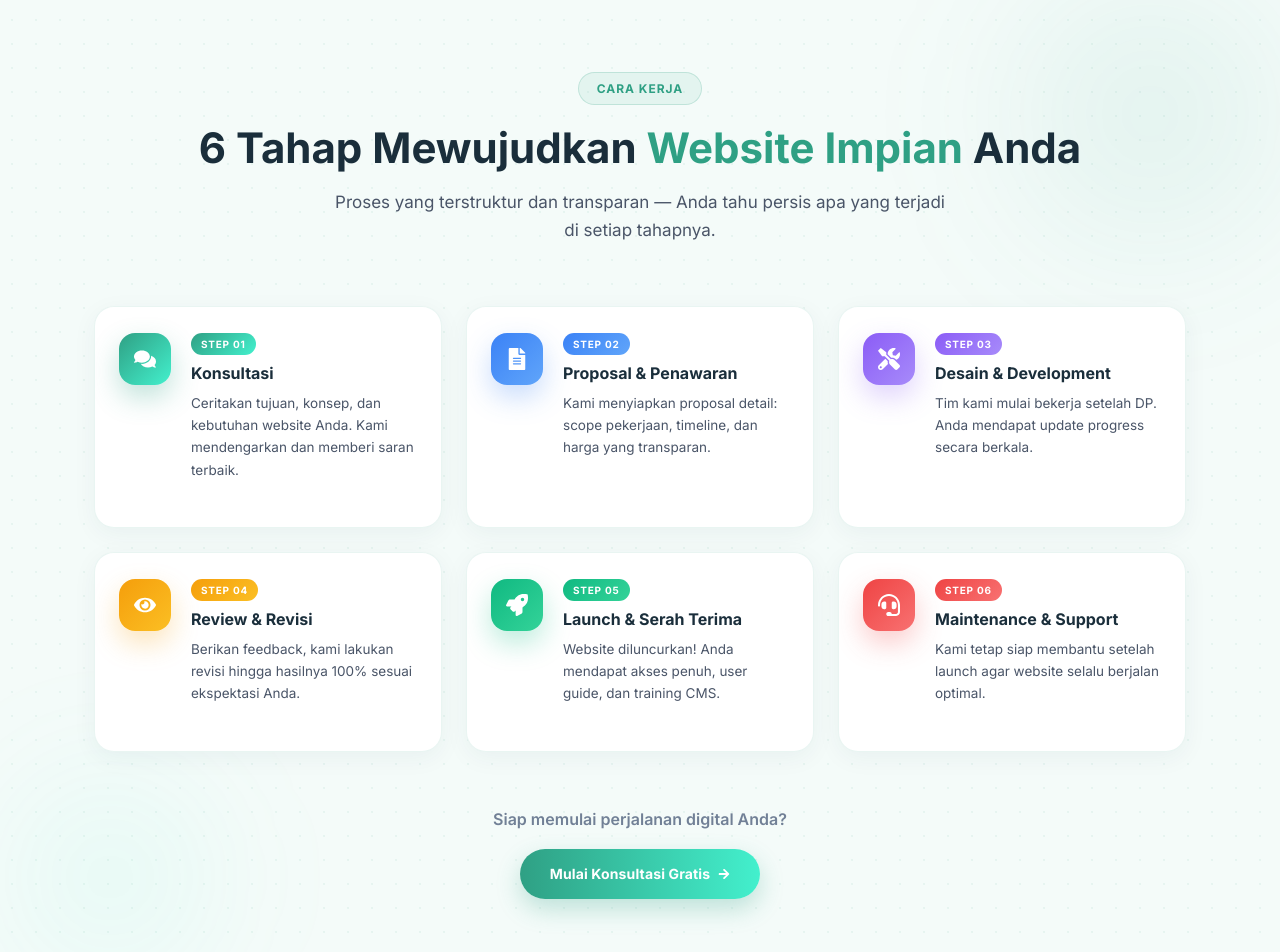
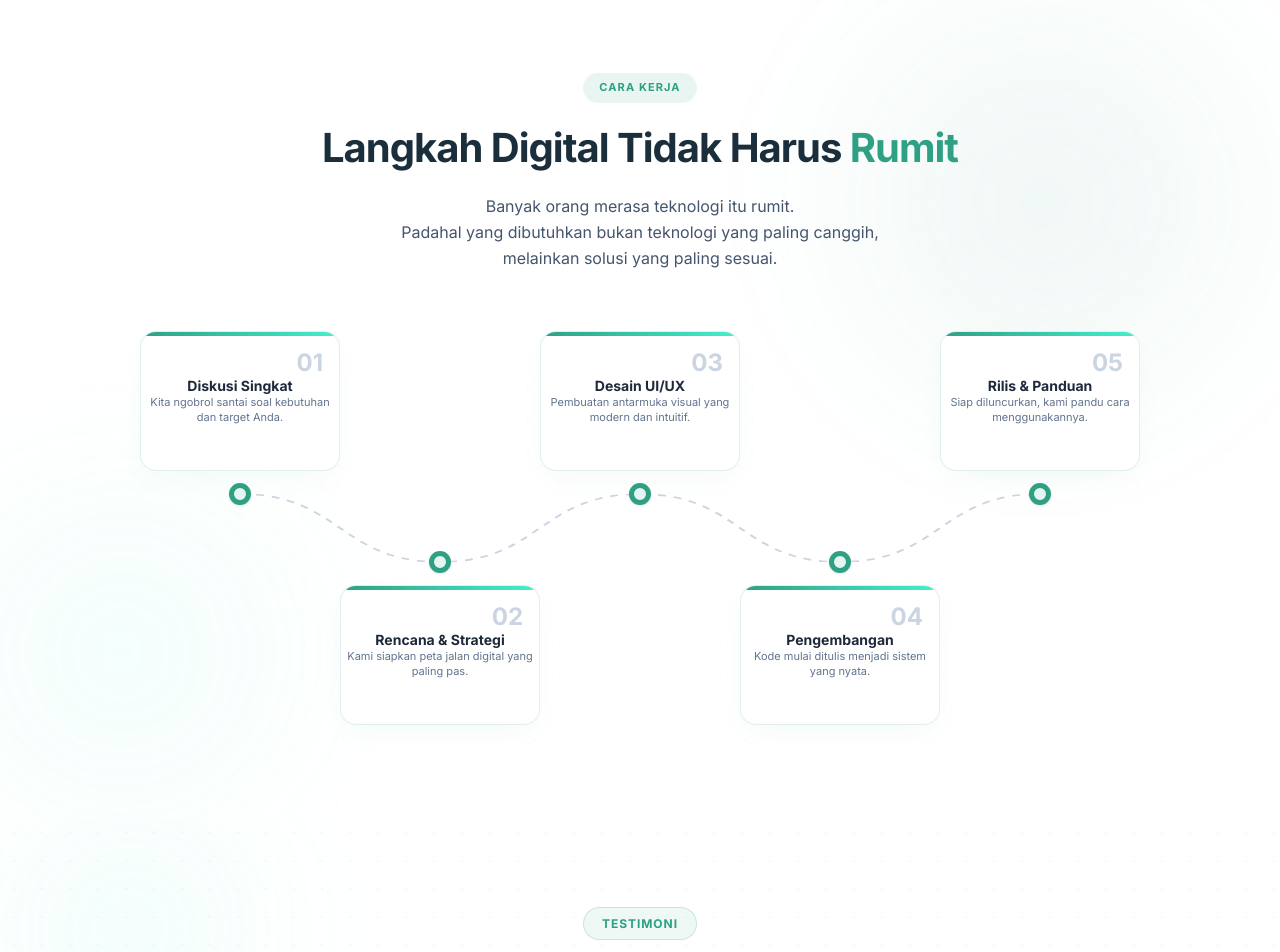
Before and after one commit to navyrastudio/companyprofilecandigital, a Next.js app: page / in a window 1280 px wide. Shown: the part 3800-4752 px from the top of the page. Built offline with nearby package versions, Linux system fonts and the light colour scheme.

Commit message:
refactor(process): overhaul section layout and text content

```diff
--- a/app/components/ProcessSection.tsx
+++ b/app/components/ProcessSection.tsx
@@ -1,181 +1,193 @@
 "use client";
-import { ElementType } from "react";
-import {
-  FaComments,
-  FaFileAlt,
-  FaTools,
-  FaEye,
-  FaRocket,
-  FaHeadset,
-  FaArrowRight,
-} from "react-icons/fa";
-import processData from "../../data/process.json";
 
-const iconMap: Record<string, ElementType> = {
-  FaComments,
-  FaFileAlt,
-  FaTools,
-  FaEye,
-  FaRocket,
-  FaHeadset,
-};
+import React, { useState } from 'react';
 
-// Brand color palette aligned with Portfolio section
-const stepAccents = [
-  { gradient: "linear-gradient(135deg, #2FA084, #43F0CD)", shadow: "rgba(47,160,132,0.30)" },
-  { gradient: "linear-gradient(135deg, #3b82f6, #60a5fa)", shadow: "rgba(59,130,246,0.28)" },
-  { gradient: "linear-gradient(135deg, #8b5cf6, #a78bfa)", shadow: "rgba(139,92,246,0.28)" },
-  { gradient: "linear-gradient(135deg, #f59e0b, #fbbf24)", shadow: "rgba(245,158,11,0.28)" },
-  { gradient: "linear-gradient(135deg, #10b981, #34d399)", shadow: "rgba(16,185,129,0.28)" },
-  { gradient: "linear-gradient(135deg, #ef4444, #f87171)", shadow: "rgba(239,68,68,0.28)" },
+export default function ProcessSection() {
+  const [hoveredStep, setHoveredStep] = useState<number | null>(null);
+
+  const steps = [
+    { title: "Diskusi Singkat", desc: "Kita ngobrol santai soal kebutuhan dan target Anda." },
+    { title: "Rencana & Strategi", desc: "Kami siapkan peta jalan digital yang paling pas." },
+    { title: "Desain UI/UX", desc: "Pembuatan antarmuka visual yang modern dan intuitif." },
+    { title: "Pengembangan", desc: "Kode mulai ditulis menjadi sistem yang nyata." },
+    { title: "Rilis & Panduan", desc: "Siap diluncurkan, kami pandu cara menggunakannya." },
   ];
 
-export default function ProcessSection() {
   return (
-    <section
-      id="process"
-      style={{
-        background: "#f4fbf9",
-        position: "relative",
-        overflow: "hidden",
-        padding: "88px 0",
-      }}
+    <section id="process" className="py-20 lg:py-32 bg-white relative overflow-hidden border-t border-slate-100">
+
+      {/* Background Decorative Elements */}
+      <div className="absolute rounded-full pointer-events-none z-0" style={{ top: '-10%', right: '-5%', width: '600px', height: '600px', background: 'radial-gradient(circle, rgba(47,160,132,0.08) 0%, transparent 70%)', filter: 'blur(40px)' }}></div>
+      <div className="absolute rounded-full pointer-events-none z-0" style={{ bottom: '-10%', left: '-10%', width: '500px', height: '500px', background: 'radial-gradient(circle, rgba(67,240,205,0.07) 0%, transparent 70%)', filter: 'blur(40px)' }}></div>
+
+      {/* Subtle Dotted Pattern Overlay */}
+      <div className="absolute inset-0 pointer-events-none z-0" style={{ opacity: 0.03, backgroundImage: "radial-gradient(#2FA084 1.5px, transparent 1.5px)", backgroundSize: "32px 32px" }}></div>
+
+      <div className="container px-4 sm:px-6 lg:px-8 relative z-10" style={{ maxWidth: '1280px', margin: '0 auto' }}>
+
+        {/* Header Layout */}
+        <div className="flex flex-col items-center text-center" style={{ marginBottom: '20px', width: '100%' }}>
+          <div style={{ maxWidth: '640px', margin: '0 auto' }}>
+            <span
+              className="inline-block font-bold tracking-widest uppercase"
+              style={{ padding: '6px 16px', backgroundColor: 'rgba(47, 160, 132, 0.1)', color: '#2FA084', fontSize: '11px', borderRadius: '50px', marginBottom: '20px' }}
             >
-      {/* Background decorations matching Portfolio */}
-      <div
-        style={{
-          position: "absolute",
-          top: 0, left: 0, right: 0, bottom: 0,
-          backgroundImage: "radial-gradient(rgba(47, 160, 132, 0.07) 1.2px, transparent 1.2px)",
-          backgroundSize: "24px 24px",
-          pointerEvents: "none",
-          zIndex: 0,
-        }}
-      />
-      <div
-        style={{
-          position: "absolute",
-          top: "-80px",
-          right: "-80px",
-          width: "420px",
-          height: "420px",
-          borderRadius: "50%",
-          background: "radial-gradient(circle, rgba(47,160,132,0.1) 0%, transparent 70%)",
-          filter: "blur(60px)",
-          pointerEvents: "none",
-          zIndex: 0,
-        }}
-      />
-      <div
-        style={{
-          position: "absolute",
-          bottom: "-60px",
-          left: "-60px",
-          width: "340px",
-          height: "340px",
-          borderRadius: "50%",
-          background: "radial-gradient(circle, rgba(67,240,205,0.08) 0%, transparent 70%)",
-          filter: "blur(50px)",
-          pointerEvents: "none",
-          zIndex: 0,
-        }}
-      />
-
-      <div className="container" style={{ position: "relative", zIndex: 1 }}>
-        {/* Section Header */}
-        <div className="section-header process-section-header reveal">
-          <div className="testi-label">
               Cara Kerja
-          </div>
-          <h2
-            className="section-title"
-            style={{ color: "var(--text-dark)", marginBottom: "14px" }}
-          >
-            6 Tahap Mewujudkan{" "}
-            <span style={{ color: "#2FA084" }}>Website Impian</span> Anda
+            </span>
+            <h2 className="text-[28px] md:text-3xl lg:text-[40px] font-extrabold text-slate-900 leading-[1.3] tracking-tight mb-4" style={{ margin: '0 auto 20px auto' }}>
+              Langkah Digital Tidak Harus <span style={{ color: '#2FA084' }}>Rumit</span>
             </h2>
-          <p className="section-desc">
-            Proses yang terstruktur dan transparan — Anda tahu persis apa yang
-            terjadi di setiap tahapnya.
+            <p className="text-slate-600 text-[15px] md:text-[16px] leading-relaxed" style={{ margin: '0 auto' }}>
+              Banyak orang merasa teknologi itu rumit. <br className="hidden md:block" />
+              Padahal yang dibutuhkan bukan teknologi yang paling canggih, <br className="hidden md:block" />
+              melainkan solusi yang paling sesuai.
             </p>
-        </div>
-
-        {/* Steps Grid — 3 columns */}
-        <div className="process-grid">
-          {processData.map((step, i) => {
-            const IconComponent = iconMap[step.icon];
-            const accent = stepAccents[i] ?? stepAccents[0];
-            const isLast = i === processData.length - 1;
-
-            return (
-              <div
-                key={step.num}
-                className={`process-card reveal-scale reveal-d${(i % 3) + 1}`}
-                style={{
-                  animationDelay: `${i * 0.09}s`,
-                  ["--process-shadow" as string]: accent.shadow,
-                  ["--process-gradient" as string]: accent.gradient,
-                } as React.CSSProperties}
-              >
-                {/* Step number badge */}
-                <div className="process-left">
-                  <div
-                    className="process-icon-wrap"
-                    style={{ background: accent.gradient, boxShadow: `0 12px 28px ${accent.shadow}` }}
-                  >
-                    {IconComponent && <IconComponent size={22} color="#fff" />}
           </div>
         </div>
 
-                {/* Content */}
-                <div className="process-content">
-                  {/* Step number chip */}
+        {/* Desktop Zig-Zag Timeline (Hidden on Mobile) */}
+        <div className="hidden lg:block relative w-full" style={{ maxWidth: '1000px', height: '440px', margin: '0 auto' }}>
+
+          {/* SVG Dotted Curve */}
+          <div className="absolute w-full" style={{ top: '203px', left: 0, height: '68px', zIndex: 0 }}>
+            <svg width="100%" height="100%" viewBox="0 0 1000 100" preserveAspectRatio="none">
+              <path
+                d="M 100 0 C 200 0, 200 100, 300 100 C 400 100, 400 0, 500 0 C 600 0, 600 100, 700 100 C 800 100, 800 0, 900 0"
+                stroke="#cbd5e1"
+                strokeWidth="2.5"
+                strokeDasharray="8,8"
+                fill="none"
+              />
+            </svg>
+          </div>
+
+          {/* 5 Steps Grid */}
+          <div className="grid grid-cols-5 absolute inset-0 w-full h-full" style={{ zIndex: 10 }}>
+            {steps.map((step, i) => {
+              const isTop = i % 2 === 0;
+              const isHovered = hoveredStep === i;
+
+              const boxStyle = {
+                height: '140px',
+                backgroundColor: '#ffffff',
+                border: isHovered ? '1px solid rgba(47, 160, 132, 0.3)' : '1px solid rgba(47, 160, 132, 0.15)',
+                boxShadow: isHovered ? '0 20px 40px -10px rgba(47,160,132,0.2)' : '0 10px 30px -10px rgba(47,160,132,0.08)',
+                transform: isHovered ? 'translateY(-8px)' : 'translateY(0)',
+                transition: 'all 0.3s ease',
+              };
+
+              const titleColor = isHovered ? '#2FA084' : '#1e293b';
+              const dotBg = isHovered ? '#2FA084' : '#e6f5f1';
+              const dotBorder = isHovered ? '#bbf2e3' : '#2FA084';
+              const cornerNumColor = isHovered ? '#2FA084' : '#cbd5e1';
+
+              return (
+                <div key={i} className="relative w-full h-full flex flex-col items-center">
+                  {isTop ? (
                     <div
-                    className="process-step-chip"
-                    style={{ background: accent.gradient }}
+                      className="absolute flex flex-col items-center w-full px-3 cursor-pointer"
+                      style={{ top: '40px' }}
+                      onMouseEnter={() => setHoveredStep(i)}
+                      onMouseLeave={() => setHoveredStep(null)}
                     >
-                    STEP {step.num}
+                      {/* Box */}
+                      <div className="w-full p-4 rounded-2xl flex flex-col justify-center items-center text-center relative overflow-hidden" style={boxStyle}>
+                        {/* Accent Top Bar */}
+                        <div className="absolute top-0 left-0 w-full h-[4px]" style={{ background: 'linear-gradient(to right, #2FA084, #43F0CD)' }}></div>
+
+                        {/* Corner Number */}
+                        <span className="font-black absolute top-3 right-4 z-0" style={{ fontSize: '24px', color: cornerNumColor, transition: 'color 0.3s ease' }}>
+                          0{i+1}
+                        </span>
+
+                        <h4 className="font-bold text-[14px] leading-tight mb-2 relative z-10" style={{ color: titleColor, transition: 'color 0.3s ease' }}>{step.title}</h4>
+                        <p className="text-[11px] text-slate-500 leading-snug relative z-10">{step.desc}</p>
                       </div>
-                  <h3 className="process-title">{step.title}</h3>
-                  <p className="process-desc">{step.desc}</p>
 
-                  {/* Bottom accent line */}
+                      {/* Dot */}
+                      <div className="rounded-full shadow-sm" style={{ width: '22px', height: '22px', marginTop: '12px', backgroundColor: dotBg, border: `5px solid ${dotBorder}`, transition: 'all 0.3s ease' }}></div>
+                    </div>
+                  ) : (
                     <div
-                    className="process-accent-bar"
-                    style={{ background: accent.gradient }}
-                  />
+                      className="absolute flex flex-col-reverse items-center w-full px-3 cursor-pointer"
+                      style={{ top: '260px' }}
+                      onMouseEnter={() => setHoveredStep(i)}
+                      onMouseLeave={() => setHoveredStep(null)}
+                    >
+                      {/* Box */}
+                      <div className="w-full p-4 rounded-2xl flex flex-col justify-center items-center text-center relative overflow-hidden" style={{ ...boxStyle, marginTop: '12px' }}>
+                        {/* Accent Top Bar */}
+                        <div className="absolute top-0 left-0 w-full h-[4px]" style={{ background: 'linear-gradient(to right, #2FA084, #43F0CD)' }}></div>
+
+                        {/* Corner Number */}
+                        <span className="font-black absolute top-3 right-4 z-0" style={{ fontSize: '24px', color: cornerNumColor, transition: 'color 0.3s ease' }}>
+                          0{i+1}
+                        </span>
+
+                        <h4 className="font-bold text-[14px] leading-tight mb-2 relative z-10" style={{ color: titleColor, transition: 'color 0.3s ease' }}>{step.title}</h4>
+                        <p className="text-[11px] text-slate-500 leading-snug relative z-10">{step.desc}</p>
                       </div>
+
+                      {/* Dot */}
+                      <div className="rounded-full shadow-sm" style={{ width: '22px', height: '22px', backgroundColor: dotBg, border: `5px solid ${dotBorder}`, transition: 'all 0.3s ease' }}></div>
+                    </div>
+                  )}
                 </div>
               );
             })}
           </div>
+        </div>
 
-        {/* Bottom CTA */}
-        <div className="process-cta reveal reveal-d2">
-          <p className="process-cta-text">
-            Siap memulai perjalanan digital Anda?
-          </p>
-          <a
-            href="#contact"
-            className="btn hero-btn"
-            style={{
-              display: "inline-flex",
-              alignItems: "center",
-              gap: "8px",
-              padding: "14px 30px",
-              fontSize: "14px",
-              fontWeight: 750,
-              background: "linear-gradient(to right, #2FA084 0%, #43F0CD 100%)",
-              color: "#ffffff",
-              boxShadow: "0 10px 24px rgba(47,160,132,0.28)",
-              border: "none",
-              borderRadius: "50px",
-              textDecoration: "none",
-            }}
+        {/* Mobile Vertical Timeline (Hidden on Desktop) */}
+        <div className="block lg:hidden relative w-full px-4">
+          {/* Vertical Line */}
+          <div className="absolute top-0 bottom-0 border-l-2 border-dashed border-slate-200" style={{ left: '27px' }}></div>
+
+          <div className="flex flex-col gap-6">
+            {steps.map((step, i) => {
+              const isHovered = hoveredStep === i;
+
+              const mBoxStyle = {
+                backgroundColor: '#ffffff',
+                border: isHovered ? '1px solid rgba(47, 160, 132, 0.3)' : '1px solid rgba(47, 160, 132, 0.15)',
+                boxShadow: isHovered ? '0 20px 40px -10px rgba(47,160,132,0.2)' : '0 10px 30px -10px rgba(47,160,132,0.08)',
+                transform: isHovered ? 'translateX(6px)' : 'translateX(0)',
+                transition: 'all 0.3s ease',
+              };
+
+              const titleColor = isHovered ? '#2FA084' : '#1e293b';
+              const dotBg = isHovered ? '#2FA084' : '#e6f5f1';
+              const dotBorder = isHovered ? '#bbf2e3' : '#2FA084';
+              const cornerNumColor = isHovered ? '#2FA084' : '#cbd5e1';
+
+              return (
+              <div
+                key={i}
+                className="relative flex items-center gap-6 cursor-pointer"
+                onMouseEnter={() => setHoveredStep(i)}
+                onMouseLeave={() => setHoveredStep(null)}
               >
-            Mulai Konsultasi Gratis <FaArrowRight size={12} />
-          </a>
+                {/* Dot */}
+                <div className="relative z-10 flex-shrink-0 rounded-full shadow-sm" style={{ width: '22px', height: '22px', marginLeft: '-3px', backgroundColor: dotBg, border: `5px solid ${dotBorder}`, transition: 'all 0.3s ease' }}></div>
+
+                {/* Box */}
+                <div className="flex-1 p-5 rounded-2xl flex flex-col justify-center relative overflow-hidden" style={mBoxStyle}>
+                  {/* Accent Left Bar */}
+                  <div className="absolute top-0 left-0 w-[4px] h-full" style={{ background: 'linear-gradient(to bottom, #2FA084, #43F0CD)' }}></div>
+
+                  {/* Corner Number */}
+                  <span className="font-black absolute top-3 right-4 z-0" style={{ fontSize: '24px', color: cornerNumColor, transition: 'color 0.3s ease', lineHeight: 1 }}>
+                    0{i+1}
+                  </span>
+
+                  <h4 className="font-bold text-[15px] leading-tight mb-2 relative z-10" style={{ color: titleColor, transition: 'color 0.3s ease' }}>{step.title}</h4>
+                  <p className="text-[13px] text-slate-500 leading-relaxed relative z-10">{step.desc}</p>
                 </div>
+              </div>
+            )})}
+          </div>
+        </div>
+
       </div>
     </section>
   );
```
Lines whose indentation alone changed are shown as unchanged.
